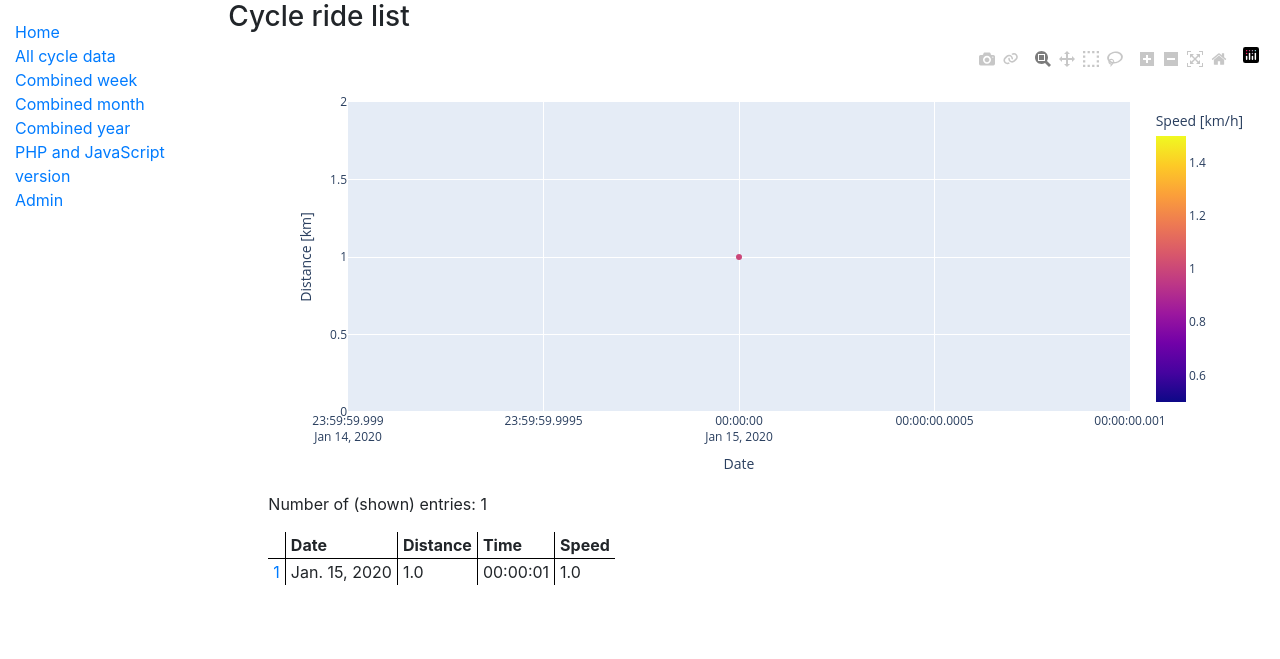
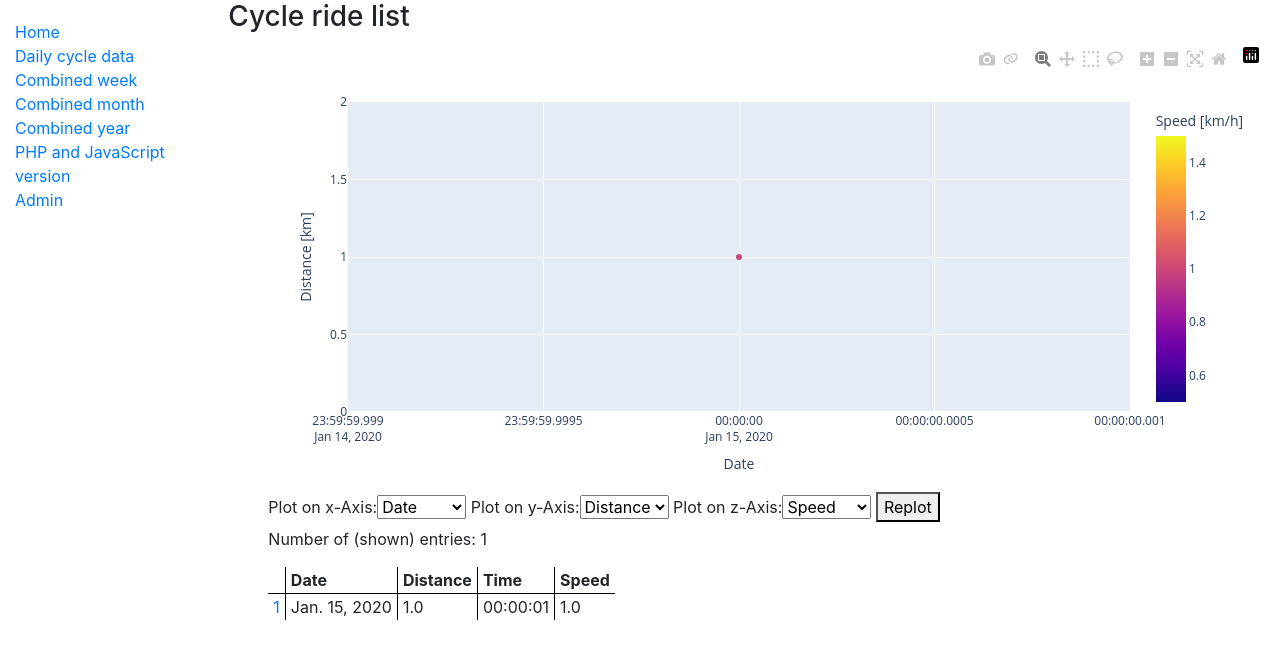
Before and after one commit to ronnyerrmann/cycle_logging, a Django app: page /cycle/cycle_data in a window 1280 px wide. Shown: the top 659 px of the page. Run offline with Django 3.2, Linux system fonts and the light colour scheme; tables that the repository leaves empty hold one stand-in row (values such as "Sample post").

Commit message:
Make the static plot into a dynamic plot
- todo: for the daily data plot also other information, e.g total-culm

```diff
--- /dev/null
+++ b/cycle_django/cycle/forms.py
@@ -0,0 +1,20 @@
+from django import forms
+
+from my_base import Logging
+
+logger = Logging.setup_logger(__name__)
+
+
+class PlotDataForm(forms.Form):
+    CHOICES = (('date', 'Date'), ('km', 'Distance'), ('seconds', 'Time'), ('kmh', 'Speed'))
+    # initial= is defined by self.request.GET
+    x_data = forms.ChoiceField(label="Plot on x-Axis:", choices=CHOICES)
+    y_data = forms.ChoiceField(label="Plot on y-Axis:", choices=CHOICES)
+    z_data = forms.ChoiceField(label="Plot on z-Axis:", choices=CHOICES+(('none', 'None'),))
+
+
+class PlotDataFormSummary(forms.Form):
+    CHOICES = (('date', 'Date'), ('km', 'Distance'), ('seconds', 'Time'), ('kmh', 'Speed'), ('days', 'Days'))
+    x_data = forms.ChoiceField(label="Plot on x-Axis:", choices=CHOICES)
+    y_data = forms.ChoiceField(label="Plot on y-Axis:", choices=CHOICES)
+    z_data = forms.ChoiceField(label="Plot on z-Axis:", choices=CHOICES+(('none', 'None'),))
--- a/cycle_django/cycle/templates/base_generic.html
+++ b/cycle_django/cycle/templates/base_generic.html
@@ -17,7 +17,7 @@
       {% block sidebar %}
         <ul class="sidebar-nav">
           <li><a href="{% url 'index' %}">Home</a></li>
-          <li><a href="{% url 'cycle_data' %}">All cycle data</a></li>
+          <li><a href="{% url 'cycle_data' %}">Daily cycle data</a></li>
           <li><a href="{% url 'cycle_data_w' %}">Combined week</a></li>
           <li><a href="{% url 'cycle_data_m' %}">Combined month</a></li>
           <li><a href="{% url 'cycle_data_y' %}">Combined year</a></li>
--- a/cycle_django/cycle/templates/cycle_data/cycle_data_list.html
+++ b/cycle_django/cycle/templates/cycle_data/cycle_data_list.html
@@ -8,6 +8,10 @@
     {% autoescape off %}
         {{ plot_div }}
     {% endautoescape %}
+    <form method="get">
+      {{ plotdataform }}
+      <button type="submit">Replot</button>
+    </form>
     <p>Number of (shown) entries: {{ cycle_data_list.count }}</p>
     <table  class='table_inner_borders'>
       <tr> <th> </th> <th>Date</th> <th>Distance</th> <th>Time</th> <th>Speed</th> </tr>
--- a/cycle_django/cycle/views.py
+++ b/cycle_django/cycle/views.py
@@ -9,10 +9,12 @@ from django.views import generic
 from django.shortcuts import get_object_or_404
 
 from .models import FahrradRides, FahrradWeeklySummary, FahrradMonthlySummary, FahrradYearlySummary
+from .forms import PlotDataForm, PlotDataFormSummary
 from my_base import Logging
 
 logger = Logging.setup_logger(__name__)
 
+FIELDS_TO_LABELS = {"date": "Date", "km": "Distance [km]", "seconds": "Time", "kmh": "Speed [km/h]", "days": "Days"}
 
 def index(request):
     """View function for home page of site."""
@@ -46,36 +48,50 @@ class BaseDataListView(generic.ListView):
     def get_context_data(self, **kwargs):
         # Call the base implementation first to get the context
         context = super().get_context_data(**kwargs)
+        if not self.request.GET:
+            # should be a django.http.request.QueryDict instead
+            # if self.request.GET is empty (first time, it doesn't use the set initial values in ChoiceField
+            self.request.GET = {'x_data': 'date', 'y_data': 'km', 'z_data': 'kmh'}
         # Create any data and add it to the context
         context['dataset'] = self.context_dataset
-        context['plot_div'] = self.create_plot()
+        context['plot_div'] = self.create_plot(self.request.GET)
 
         return context
 
-    def get_plot_args(self):
-        plot_args = {
-            "x": "date", "y": f"{self.context_dataset}km", "color": f"{self.context_dataset}kmh",
-            "labels": {"date": "Date", f"{self.context_dataset}km": "Distance [km]",
-                       f"{self.context_dataset}kmh": "Speed [km/h]"}
-        }
-        return plot_args
-
-    def create_plot(self):
+    def create_plot(self, axis_dict):
         queryset = self.get_queryset()
 
+        def add_context_dataset(entry):
+            if entry.startswith("km") or entry.startswith("seconds") or entry.startswith("days"):
+                return f"{self.context_dataset}{entry}"
+            return entry
+
         if queryset.exists():
+            x = axis_dict.get("x_data", "date")
+            y = axis_dict.get("y_data", "km")
+            z = axis_dict.get("z_data", "kmh")
+            xl = FIELDS_TO_LABELS[x]
+            yl = FIELDS_TO_LABELS[y]
+            x = add_context_dataset(x)
+            y = add_context_dataset(y)
+            plot_args = {"x": x, "y": y}
+            plot_args["labels"] = {x: xl, y: yl}
+            if z != "none":
+                zl = FIELDS_TO_LABELS[z]
+                z = add_context_dataset(z)
+                plot_args["color"] = z
+                plot_args["labels"][z] = zl
+
             serialized_models = serializers.serialize(format='python', queryset=queryset)
-            for s in serialized_models:
+            if "date" in [x, y, z] and self.context_dataset != "day":
                 # The primary key is not included in the serialized data
-                if self.context_dataset != "day":
+                for s in serialized_models:
                     s["fields"]["date"] = s['pk']
             serialized_objects = [s['fields'] for s in serialized_models]
             data = [x.values() for x in serialized_objects]
             columns = serialized_objects[0].keys()
 
             data_frame = pandas.DataFrame(data, columns=columns)
-
-            plot_args = self.get_plot_args()
 
             fig = px.scatter(data_frame, **plot_args)
             # fig.update_yaxes(autorange="reversed")
@@ -91,47 +107,39 @@ class DataListView(BaseDataListView):
         # executed when the page is opened
         return FahrradRides.objects.all()
 
-    def get_plot_args(self):
-        plot_args = super().get_plot_args()
-        #plot_args["x"] = "date"
-        #plot_args["labels"]["date"] = "Date"
+    def get_context_data(self, **kwargs):
+        context = super().get_context_data(**kwargs)
+        context["plotdataform"] = PlotDataForm(self.request.GET)
 
-        return plot_args
+        return context
 
-class DataWListView(BaseDataListView):
+class DataSummaryView(BaseDataListView):
+    def get_context_data(self, **kwargs):
+        context = super().get_context_data(**kwargs)
+        context["plotdataform"] = PlotDataFormSummary(self.request.GET)
+
+        return context
+
+class DataWListView(DataSummaryView):
     context_dataset = "week"
     paginate_by = 100
 
     def get_queryset(self):
         return FahrradWeeklySummary.objects.all()
 
-    def get_plot_args(self):
-        plot_args = super().get_plot_args()
 
-        return plot_args
-
-class DataMListView(BaseDataListView):
+class DataMListView(DataSummaryView):
     context_dataset = "month"
 
     def get_queryset(self):
         return FahrradMonthlySummary.objects.all()
 
-    def get_plot_args(self):
-        plot_args = super().get_plot_args()
 
-        return plot_args
-
-
-class DataYListView(BaseDataListView):
+class DataYListView(DataSummaryView):
     context_dataset = "year"
 
     def get_queryset(self):
         return FahrradYearlySummary.objects.all()
-
-    def get_plot_args(self):
-        plot_args = super().get_plot_args()
-
-        return plot_args
 
 
 def data_detail_view(request, date_wmy=None, entryid=None):
```
